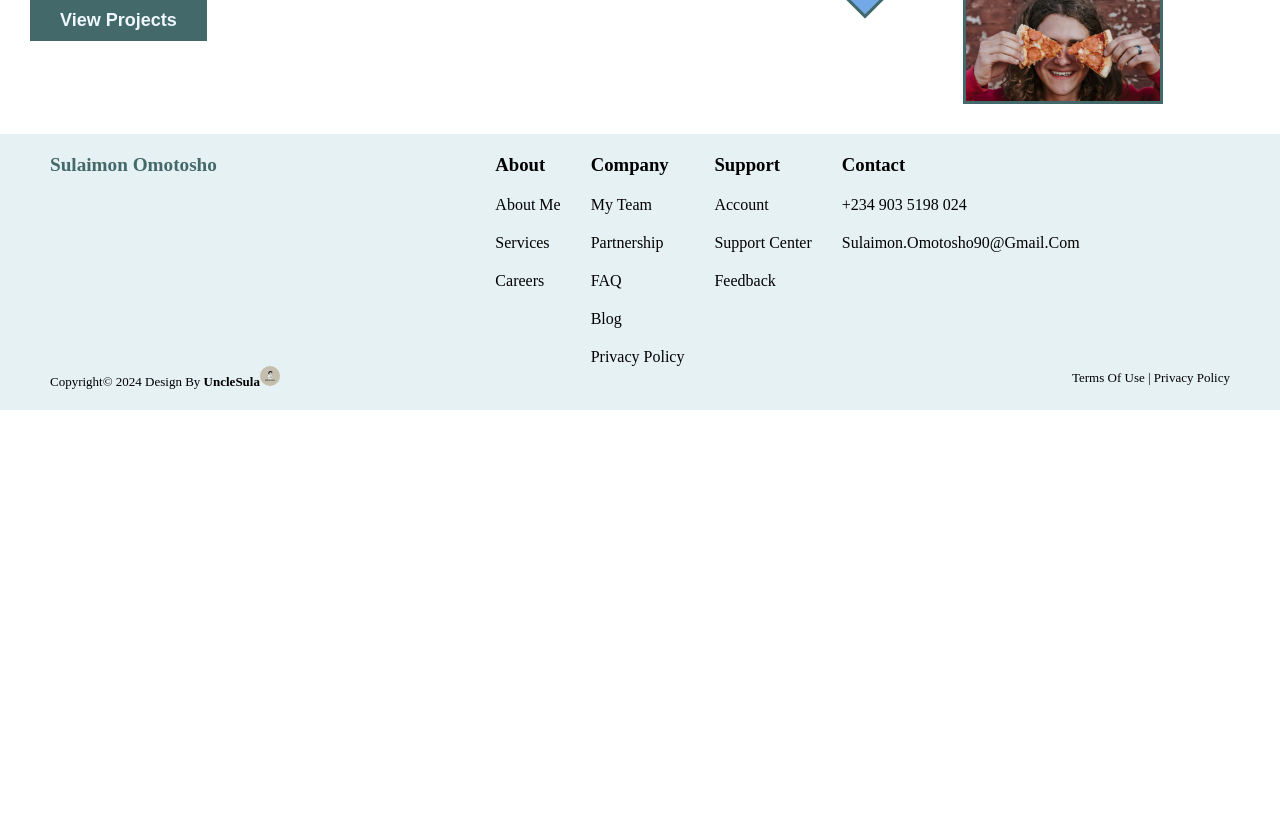
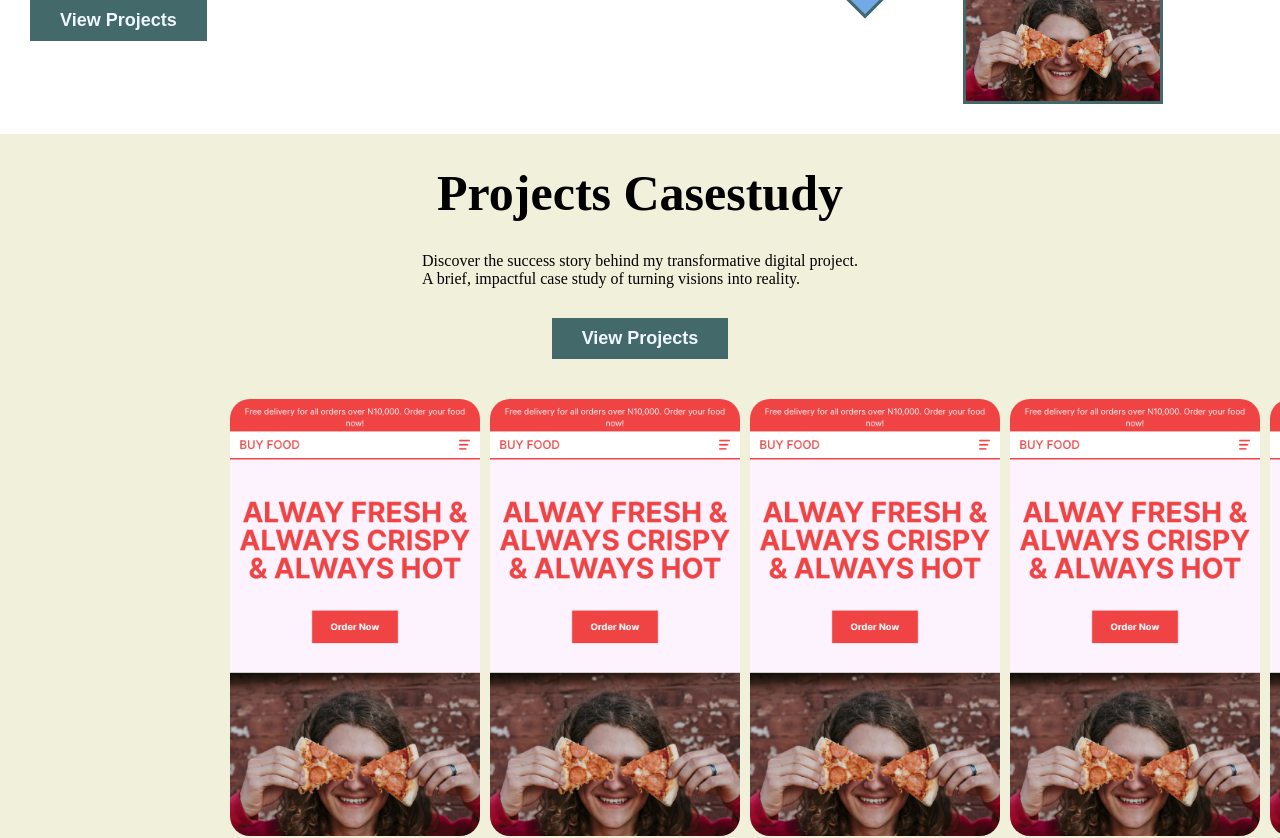
Before and after one commit to Sulaimon-Omotosho/omotosho.sulaimon, a React (Vite) app: page / in a window 1280 px wide. Shown: the part 2300-3138 px from the top of the page. Before the commit the page ends 2710 px from the top, so only its background shows below. Built offline with nearby package versions, Linux system fonts and the light colour scheme.

Commit message:
Started projects section, but not sorted the slides

```diff
--- a/src/App.jsx
+++ b/src/App.jsx
@@ -3,6 +3,7 @@ import Footer from './components/footer/Footer'
 import Hero from './components/hero/Hero'
 import Navbar from './components/navbar/Navbar'
 import Portfolio from './components/portfolio/Portfolio'
+import Projects from './components/projects/Projects'
 import Services from './components/services/Services'
 import Sidebar from './components/sidebar/Sidebar'
 
@@ -14,6 +15,7 @@ function App() {
       <Hero />
       <Services />
       <Portfolio />
+      <Projects />
       <Footer />
     </>
   )
--- /dev/null
+++ b/src/components/projects/Projects.jsx
@@ -0,0 +1,41 @@
+import React from 'react'
+import './projects.scss'
+
+const Projects = () => {
+  return (
+    <div className='projects'>
+      <div className='wrapper'>
+        <div className='proDesc'>
+          <h3>Projects casestudy</h3>
+          <p>
+            Discover the success story behind my transformative digital project.
+            <br />A brief, impactful case study of turning visions into reality.
+          </p>
+          <button>View Projects</button>
+        </div>
+        <div className='pro'>
+          <div className='imageWrapper'>
+            <img src='portfolio 1.jpg' alt='' />
+          </div>
+          <div className='imageWrapper'>
+            <img src='portfolio 1.jpg' alt='' />
+          </div>
+          <div className='imageWrapper'>
+            <img src='portfolio 1.jpg' alt='' />
+          </div>
+          <div className='imageWrapper'>
+            <img src='portfolio 1.jpg' alt='' />
+          </div>
+          <div className='imageWrapper'>
+            <img src='portfolio 1.jpg' alt='' />
+          </div>
+          <div className='imageWrapper'>
+            <img src='portfolio 1.jpg' alt='' />
+          </div>
+        </div>
+      </div>
+    </div>
+  )
+}
+
+export default Projects
--- /dev/null
+++ b/src/components/projects/projects.scss
@@ -0,0 +1,75 @@
+@import '../../app.scss';
+
+.projects {
+  background: #f1f1db;
+  padding: 30px;
+  overflow-x: hidden;
+
+  .wrapper {
+    .proDesc {
+      display: flex;
+      flex-direction: column;
+      gap: 30px;
+      align-items: center;
+      justify-content: center;
+      padding-bottom: 40px;
+
+      @include mobile {
+        text-align: center;
+      }
+
+      h3 {
+        text-transform: capitalize;
+        font-size: 50px;
+        font-weight: 900;
+      }
+
+      p {
+        font-weight: lighter;
+      }
+
+      button {
+        font-weight: bolder;
+        font-size: large;
+        padding: 10px 30px;
+        background-color: rgb(67, 105, 106);
+        color: aliceblue;
+        cursor: pointer;
+        transition: 500ms ease;
+        border: none;
+      }
+
+      button:hover {
+        border-radius: 20px;
+        transition: 500ms ease;
+        background: transparent;
+        border: solid 1px rgb(67, 105, 106);
+        color: inherit;
+      }
+    }
+
+    .pro {
+      display: flex;
+      gap: 10px;
+      padding-left: 200px;
+
+      @include mobile {
+        padding-left: 40px;
+      }
+
+      .imageWrapper {
+        width: 250px;
+        border-radius: 20px;
+
+        @include mobile {
+          width: 200px;
+        }
+
+        img {
+          width: inherit;
+          border-radius: inherit;
+        }
+      }
+    }
+  }
+}
```
